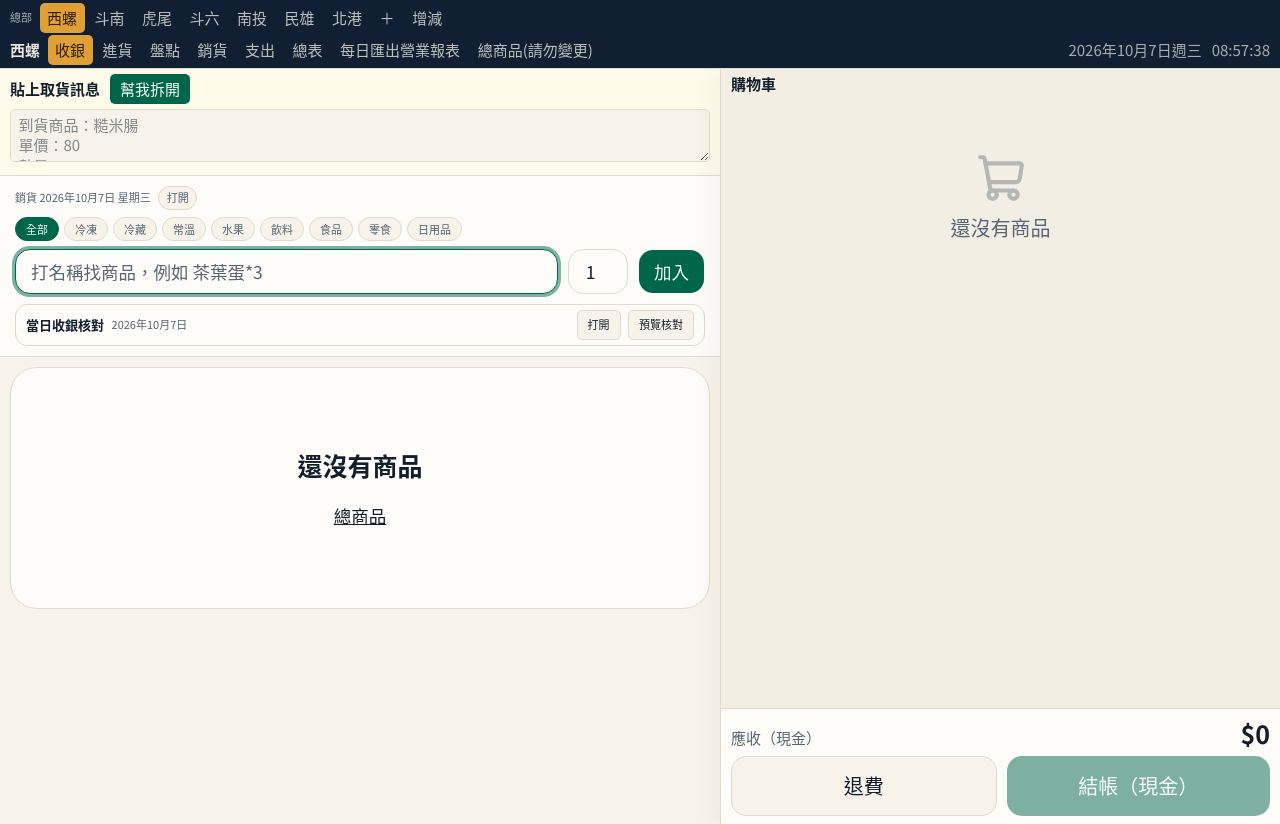
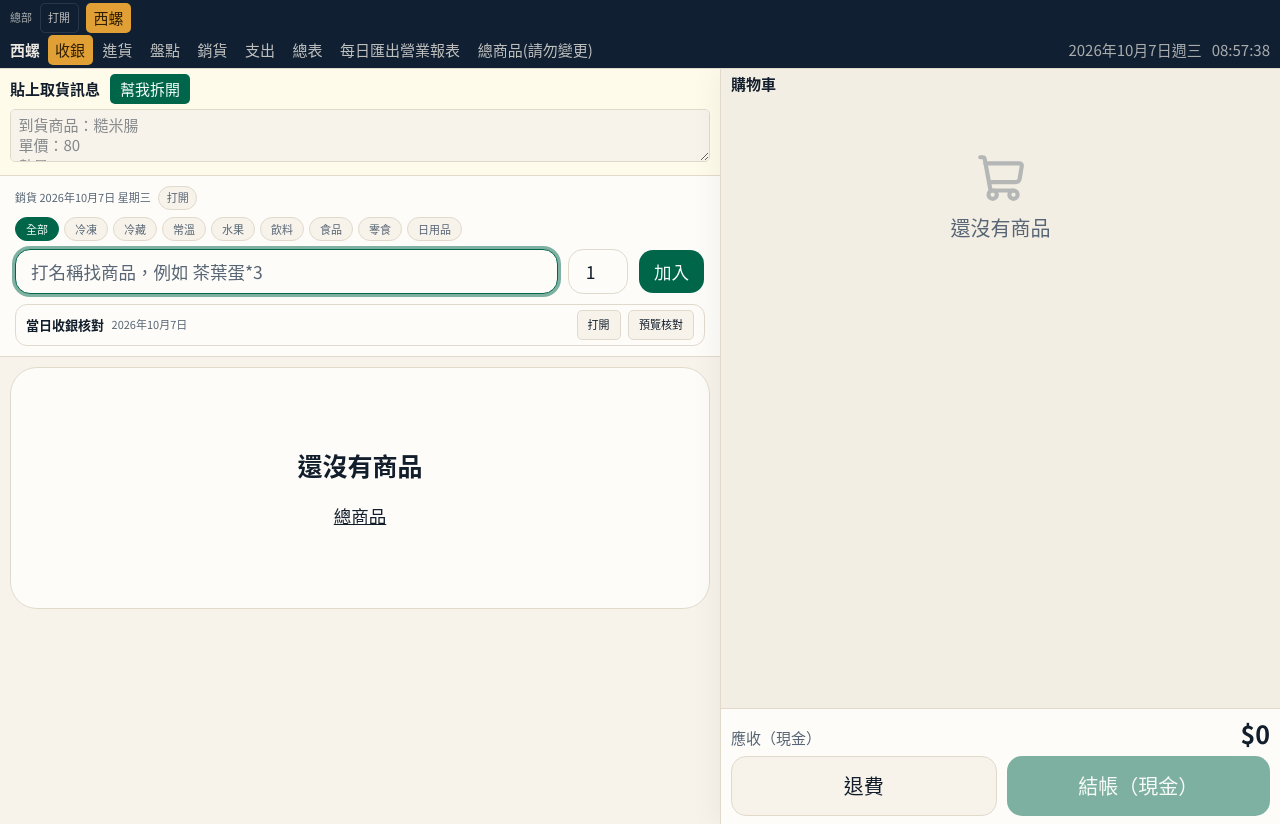
Before and after one commit to samsam60076-maker/sop, a Next.js app in the folder men-shi-pos/: page / in a window 1280 px wide. Built offline with nearby package versions, Linux system fonts and the light colour scheme.

Commit message:
頂欄門市列可隱藏，平常只顯示目前這一間。

```diff
--- a/men-shi-pos/components/store-bar.tsx
+++ b/men-shi-pos/components/store-bar.tsx
@@ -19,7 +19,9 @@ export function StoreBar() {
   const { storeId, branches, switchStore, addStore, removeStore } = useStore();
   const [editing, setEditing] = useState(false);
   const [adding, setAdding] = useState(false);
+  const [open, setOpen] = useState(false);
   const [name, setName] = useState("");
+  const current = branches.find((branch) => branch.id === storeId);
 
   function submitAdd() {
     const result = addStore(name);
@@ -38,6 +40,19 @@ export function StoreBar() {
       <span className="shrink-0 text-[11px] text-sidebar-foreground/70">
         總部
       </span>
+      <button
+        type="button"
+        className="inline-flex h-6 items-center rounded border border-sidebar-border px-1.5 text-[11px] text-sidebar-foreground/80 hover:bg-sidebar-accent"
+        onClick={() => {
+          setOpen((currentOpen) => {
+            if (currentOpen) setEditing(false);
+            return !currentOpen;
+          });
+        }}
+      >
+        {open ? "隱藏" : "打開"}
+      </button>
+      {open ? (
       <div className="flex min-w-0 flex-wrap items-center gap-0.5">
         {branches.map((branch) => (
           <span key={branch.id} className="inline-flex items-center">
@@ -106,6 +121,11 @@ export function StoreBar() {
           {editing ? "完成" : "增減"}
         </button>
       </div>
+      ) : (
+        <span className="inline-flex h-6 items-center rounded bg-sidebar-primary px-1.5 text-xs text-sidebar-primary-foreground">
+          {current?.name ?? ""}
+        </span>
+      )}
 
       <Dialog open={adding} onOpenChange={setAdding}>
         <DialogContent className="max-w-sm">
--- a/men-shi-pos/render.yaml
+++ b/men-shi-pos/render.yaml
@@ -13,4 +13,4 @@ services:
       - key: NODE_ENV
         value: production
       - key: DEPLOY_MARK
-        value: "2026-10-10-hide-price-modes"
+        value: "2026-10-10-hide-stores"
```
